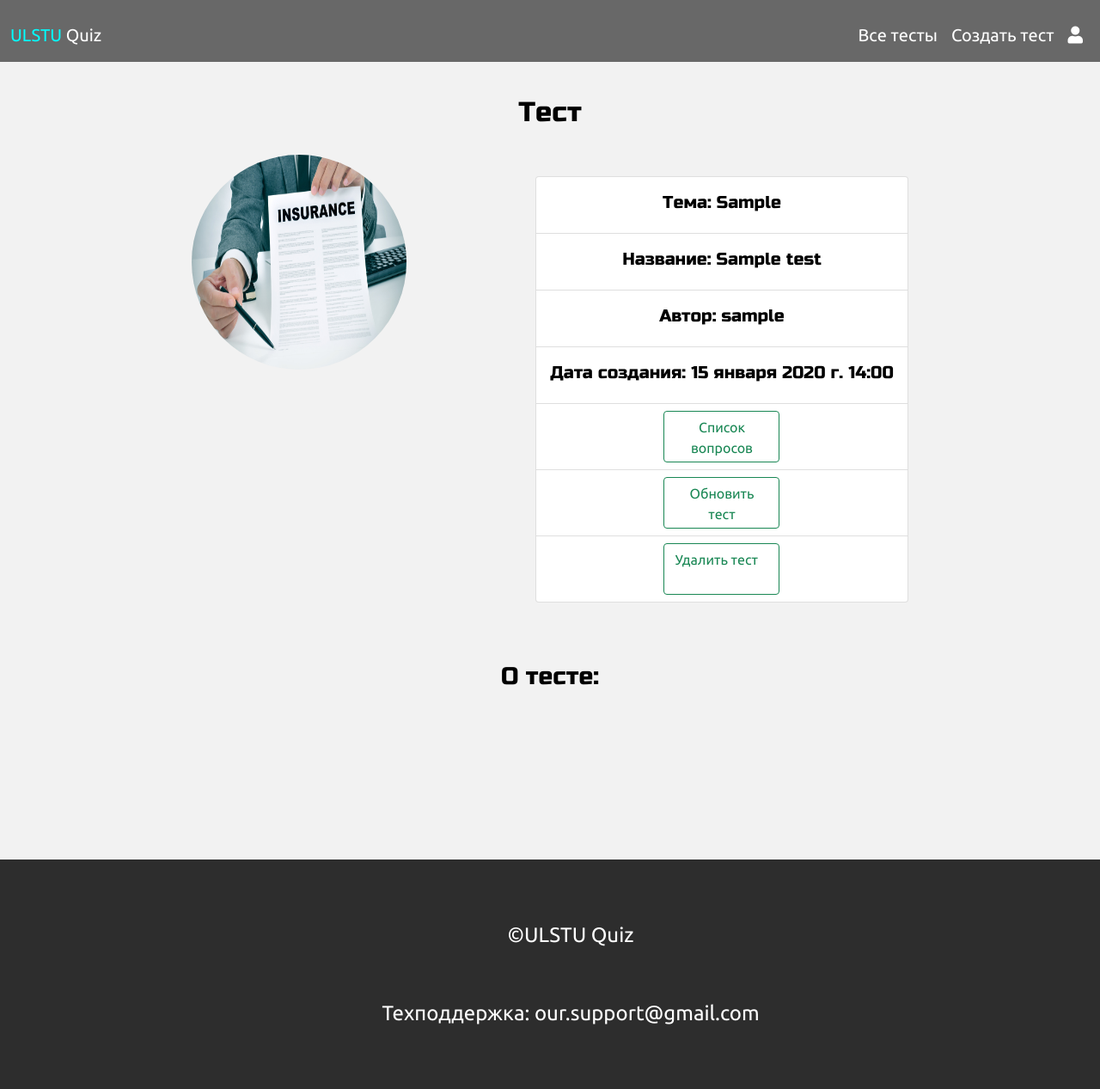
After one commit to thebadfordota/ulstu-quiz, a Django app: page /test/1/about/ in a window 1280 px wide. The commit adds this page. Shown: the whole page at 86% size. Run offline with Django 4.2, Linux system fonts and the light colour scheme; tables that the repository leaves empty hold one stand-in row (values such as "Sample post"); some libraries are stand-ins or nearby versions.

Commit message:
added about_test page

```diff
--- a/server/accounts/models.py
+++ b/server/accounts/models.py
@@ -1,6 +1,13 @@
 from django.db import models
 from django.contrib.auth.models import AbstractUser
 # from main.models import StudyGroup
+
+
+class BaseModel(models.Model):
+    objects = models.Manager()
+
+    class Meta:
+        abstract = True
 
 
 class AdvancedUser(AbstractUser):
@@ -19,4 +26,18 @@ class AdvancedUser(AbstractUser):
         verbose_name_plural = "Пользователи"
 
     def __str__(self):
-        return f'{self.last_name} {self.first_name} {self.patronymic}'
+        return f'{self.username}'
+        # return f'{self.last_name} {self.first_name}'
+
+
+class StudyGroup(BaseModel):
+    name = models.CharField(max_length=50, verbose_name='Название')
+    # tests = models.ManyToManyField(Test, verbose_name='Тесты')
+
+    class Meta:
+        verbose_name_plural = 'Группы'
+        verbose_name = 'Группа'
+        ordering = ['id']
+
+    def __str__(self):
+        return f'{self.name}'
--- /dev/null
+++ b/server/main/templates/main/test-info.html
@@ -0,0 +1,65 @@
+{% extends 'main/base.html' %}
+{% load static %}
+{% block title %} {{ title }} {% endblock %}
+{% block content %}
+<h2>{{ heading }}</h2>
+<div class="main_center">
+    <div class="about_left" style="margin: auto; margin-top: 0; margin-right: 150px; ">
+        <img src='{% static "main/images/insurance-default-image.jpg" %}'
+             style="width: 250px; height: 250px; border-radius: 50%;">
+    </div>
+    <div class="about_right">
+        <div class="profile_info">
+
+            <div class="list-group">
+                <div class="list-group-item list-group-item-action" aria-current="true">
+                    <div class="d-flex w-100 justify-content-between">
+                        <h5 class="">Тема: {{ test_info.theme }}</h5>
+                    </div>
+                </div>
+                <div class="list-group-item list-group-item-action" aria-current="true">
+                    <div class="d-flex w-100 justify-content-between">
+                        <h5 class="">Название: {{ test_info.name }}</h5>
+                    </div>
+                </div>
+                <div class="list-group-item list-group-item-action" aria-current="true">
+                    <div class="d-flex w-100 justify-content-between">
+                        <h5 class="">Автор: {{ test_info.author_id }}</h5>
+                    </div>
+                </div>
+                <div class="list-group-item list-group-item-action" aria-current="true">
+                    <div class="d-flex w-100 justify-content-between">
+                        <h5 class="">Дата создания: {{ test_info.appearance_date }}</h5>
+                    </div>
+                </div>
+                <div class="list-group-item list-group-item-action" aria-current="true">
+                    <div class="d-flex w-100 justify-content-between">
+                        <button type="button" class="btn btn-outline-success justify-content-between d-flex" style="width: 135px; height: 60px;
+margin-top: 20px; margin: 0 auto;" onclick="window.location.href='{% url 'main:quest_list' test_id=test_info.pk %}'">
+                            Список вопросов
+                        </button>
+                    </div>
+                </div>
+                <div class="list-group-item list-group-item-action" aria-current="true">
+                    <button type="button" class="btn btn-outline-success justify-content-between d-flex" style="width: 135px; height: 60px;
+margin-top: 20px; margin: 0 auto;" onclick="window.location.href='{% url 'main:update_test' pk=test_info.pk %}'">
+                            Обновить тест
+                        </button>
+                </div>
+                <div class="list-group-item list-group-item-action" aria-current="true">
+                    <div class="d-flex w-100 justify-content-between">
+                        <button type="button" class="btn btn-outline-success justify-content-between d-flex" style="width: 135px; height: 60px;
+margin-top: 20px; margin: 0 auto;" onclick="window.location.href='{% url 'main:delete_test' pk=test_info.pk %}'">
+                            Удалить тест
+                        </button>
+                    </div>
+                </div>
+            </div>
+
+        </div>
+    </div>
+</div>
+
+<h3>О тесте:</h3>
+<p style="text-align: center;"></p>
+{% endblock %}
--- a/server/main/urls.py
+++ b/server/main/urls.py
@@ -1,26 +1,25 @@
 from django.urls import path
 from .views import TestCreateView, TestListView, QuestionListView, QuestionCreateView, QuestionUpdateView, \
-    QuestionDeleteView
+    QuestionDeleteView, TestDetailView, TestUpdateView, TestDeleteView
 from django.conf.urls.static import static
 from django.conf import settings
 from django.contrib.staticfiles.urls import staticfiles_urlpatterns
 
-# from accounts.models import AdvancedUser
-
 app_name = 'main'
 
 urlpatterns = [
+    #  Main Page
     path('', TestListView.as_view(), name='home'),
+    #  Test CRUD Urls
     path('test/create/', TestCreateView.as_view(), name='create_test'),
-    # path('test/update/', TestCreateView.as_view(), name='create_test'),
-    # path('test/delete/', TestCreateView.as_view(), name='create_test'),
+    path('test/<slug:pk>/update/', TestUpdateView.as_view(), name='update_test'),
+    path('test/<slug:pk>/delete/', TestDeleteView.as_view(), name='delete_test'),
+    path('test/<slug:pk>/about/', TestDetailView.as_view(), name='about_test'),
+    #  Question Urls
     path('test/<slug:test_id>/quest/list/', QuestionListView.as_view(), name='quest_list'),
     path('test/<slug:test_id>/quest/create/', QuestionCreateView.as_view(), name='create_quest'),
     path('test/<slug:test_id>/quest/<slug:pk>/update/', QuestionUpdateView.as_view(), name='update_quest'),
     path('test/<slug:test_id>/quest/<slug:pk>/delete/', QuestionDeleteView.as_view(), name='delete_quest'),
-    # path('', ProductListView.as_view(), name='home'),
-    # path('show/product/<slug:pk>', ShowProductDetailView.as_view(), name='show_product'),
-    # path('create/massage/<int:pk>', SendMessageCreateView.as_view(), name='create_message'),
 ]
 
 urlpatterns += staticfiles_urlpatterns()
--- a/server/main/views.py
+++ b/server/main/views.py
@@ -4,25 +4,6 @@ from .models import Test, Question
 from .forms import TestModelForm, QuestionModelForm
 from django.utils.decorators import method_decorator
 from django.contrib.auth.decorators import login_required
-
-
-class TestCreateView(CreateView):
-    """
-    View для создания теста.
-    """
-    model = Test
-    template_name = 'main/form-template.html'
-    form_class = TestModelForm
-    # query_pk_and_slug = True
-
-    def get_context_data(self, **kwargs):
-        context = super().get_context_data(**kwargs)
-        context['title'] = 'Создать тест'
-        context['heading'] = 'Создать тест'
-        return context
-
-    def get_success_url(self, **kwargs):
-        return reverse_lazy('main:quest_list', kwargs={'test_id': self.object.id})
 
 
 class TestListView(ListView):
@@ -43,6 +24,78 @@ class TestListView(ListView):
 
     def get_queryset(self):
         return Test.objects.filter(hide_test=False)
+
+
+class TestDetailView(DetailView):
+    """
+    View для просмотра информации о тесте.
+    """
+    model = Test
+    template_name = 'main/test-info.html'
+    context_object_name = "test_info"
+    query_pk_and_slug = True
+
+    def get_context_data(self, *, object_list=None, **kwargs):
+        context = super().get_context_data(**kwargs)
+        context['title'] = 'Тест'
+        context['heading'] = 'Тест'
+        return context
+
+
+class TestCreateView(CreateView):
+    """
+    View для создания теста.
+    """
+    model = Test
+    template_name = 'main/form-template.html'
+    form_class = TestModelForm
+
+    def get_context_data(self, **kwargs):
+        context = super().get_context_data(**kwargs)
+        context['title'] = 'Создать тест'
+        context['heading'] = 'Создать тест'
+        return context
+
+    def get_success_url(self, **kwargs):
+        return reverse_lazy('main:quest_list', kwargs={'test_id': self.object.id})
+
+
+class TestUpdateView(UpdateView):
+    """
+    View для обновления информации о тесте.
+    """
+    model = Test
+    template_name = 'main/form-template.html'
+    form_class = TestModelForm
+    query_pk_and_slug = True
+
+    def get_context_data(self, **kwargs):
+        context = super().get_context_data(**kwargs)
+        context['title'] = 'Обновить тест'
+        context['heading'] = 'Обновить тест'
+        return context
+
+    def get_success_url(self, **kwargs):
+        return reverse_lazy('main:about_test', kwargs={'pk': self.object.id})
+
+
+class TestDeleteView(DeleteView):
+    """
+    View для удаления теста.
+    """
+    model = Test
+    template_name = 'main/test-delete.html'
+    query_pk_and_slug = True
+    context_object_name = "test_info"
+
+    def get_context_data(self, **kwargs):
+        context = super().get_context_data(**kwargs)
+        context['title'] = 'Удалить тест'
+        context['heading'] = 'Удалить тест'
+        return context
+
+    def get_success_url(self, **kwargs):
+        return reverse_lazy('main:home')
 
 
 class QuestionListView(ListView):
@@ -94,8 +147,6 @@ class QuestionUpdateView(UpdateView):
     form_class = QuestionModelForm
     query_pk_and_slug = True
 
-    # query_pk_and_slug = True
-
     def get_context_data(self, **kwargs):
         context = super().get_context_data(**kwargs)
         context['title'] = 'Обновить вопрос'
@@ -111,7 +162,7 @@ class QuestionDeleteView(DeleteView):
     View для удаления вопроса, принадлижащего к определённому тесту.
     """
     model = Question
-    template_name = 'main/delete-question.html'
+    template_name = 'main/question-delete.html'
     query_pk_and_slug = True
 
     def get_context_data(self, **kwargs):
```
Also changed, not shown: server/main/models.py (+17 -28 lines), server/main/templates/main/index.html (+4 -4 lines), server/main/templates/main/test-delete.html (added, +17 -0 lines), server/accounts/migrations/0002_studygroup.py (added), server/main/migrations/0002_test_group_id_delete_studygroup.py (added), server/main/migrations/0003_alter_test_group_id.py (added), server/main/templates/main/question-delete.html (renamed from server/main/templates/main/delete-question.html).
